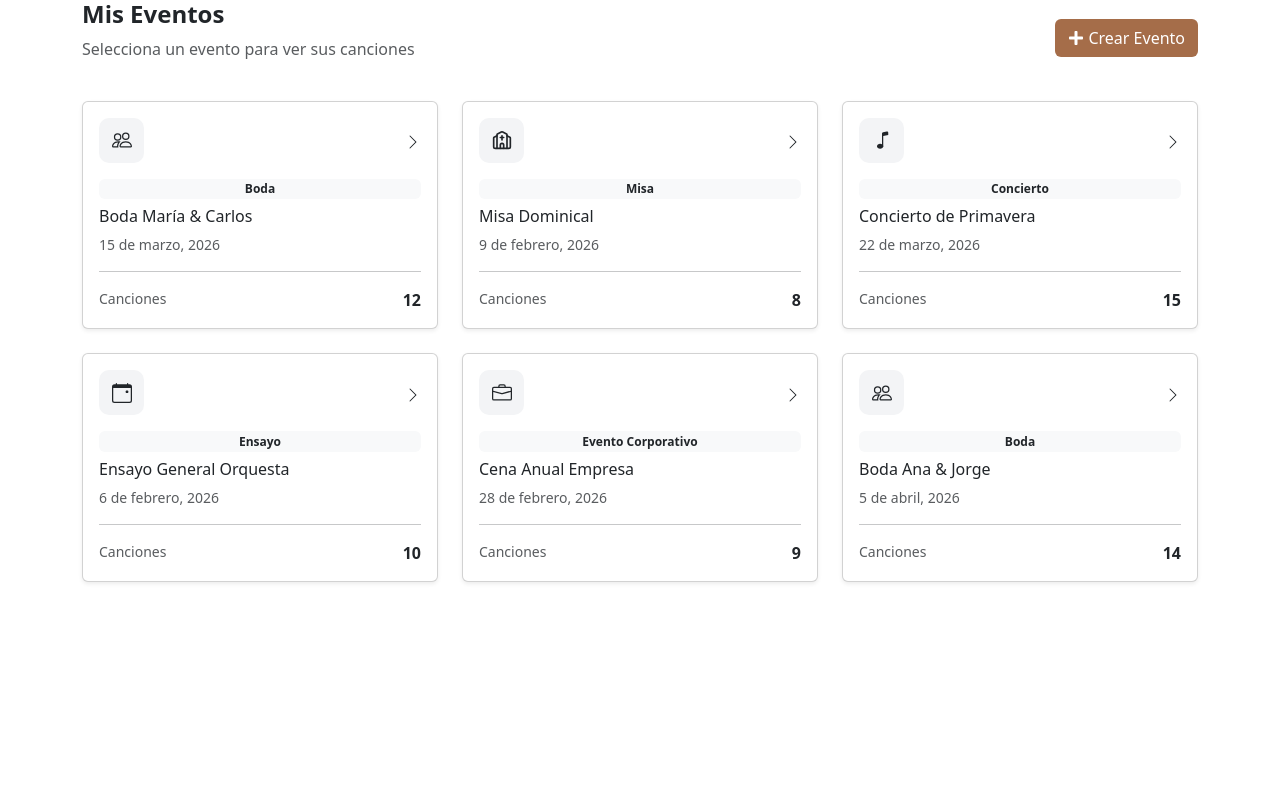
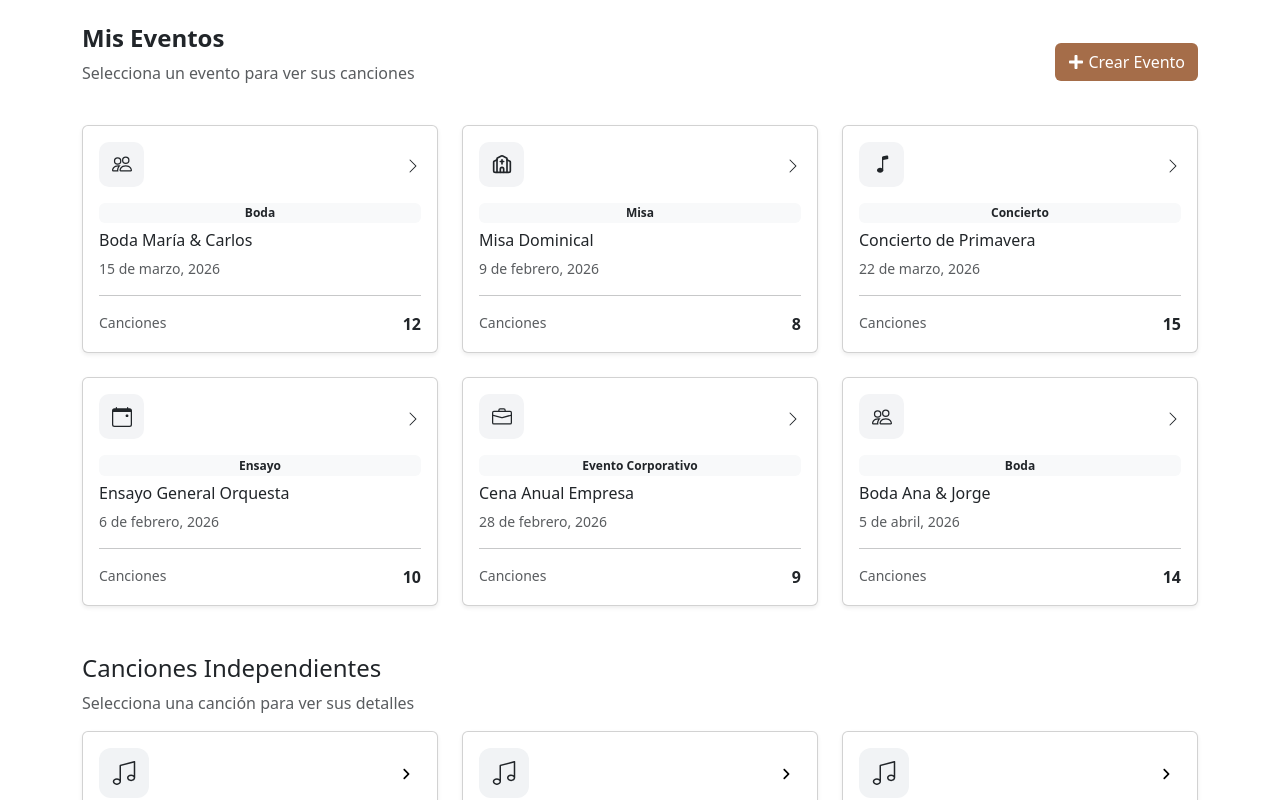
Before and after one commit to Vladimir-28/Nextsong-Web, a React (Vite) app in the folder Nextsong/: page / in a window 1280 px wide. Shown: the top 800 px of the page. Built offline with nearby package versions, Linux system fonts and the light colour scheme.

Commit message:
creacion de home

```diff
--- a/Nextsong/src/App.jsx
+++ b/Nextsong/src/App.jsx
@@ -2,12 +2,13 @@ import { useState } from 'react'
 import PublicRouter from './modules/router/PublicRoter'
 import Songs from './modules/auth/songs/views/Songs'
 import Events from './modules/auth/events/views/Events'
+import Home from './modules/auth/home/Home'
 
 function App() {
 
   return (
 
-      <Events/>
+      <Home/>
 
   )
 }
--- a/Nextsong/src/modules/auth/events/views/Events.jsx
+++ b/Nextsong/src/modules/auth/events/views/Events.jsx
@@ -11,7 +11,7 @@ export default function Events() {
         getEvents();
     }, []);
     return (
-        <div className="container">
+        <div className="container mt-4">
 
             <div className="d-flex justify-content-between align-items-center mb-4">
 
@@ -22,7 +22,7 @@ export default function Events() {
                     </p>
                 </div>
 
-                <button className="btn text-white d-flex justify-content-center align-items-center"
+                <button className="btn text-white d-flex justify-content-center align-items-center          "
                     style={{ backgroundColor: "#a56d49" }}>
                     <FaPlus className="me-1"/> Crear Evento
                 </button>
--- /dev/null
+++ b/Nextsong/src/modules/auth/home/Home.jsx
@@ -0,0 +1,13 @@
+import Events from "../events/views/Events";
+import Songs from "../songs/views/Songs";
+
+export default function Home() {
+    return(
+        <>
+            <Events/>
+
+            <Songs />
+
+        </>
+    )
+}
--- a/Nextsong/src/modules/auth/songs/views/Songs.jsx
+++ b/Nextsong/src/modules/auth/songs/views/Songs.jsx
@@ -13,7 +13,6 @@ export default function Songs() {
     }, []);
 
     return (<>
-        <CustomNavbar/>
         <div className="container mt-4">
 
             <h4>Canciones Independientes</h4>
```
Also changed, not shown: 1 other file (tests, documents, lock files or other folders).
